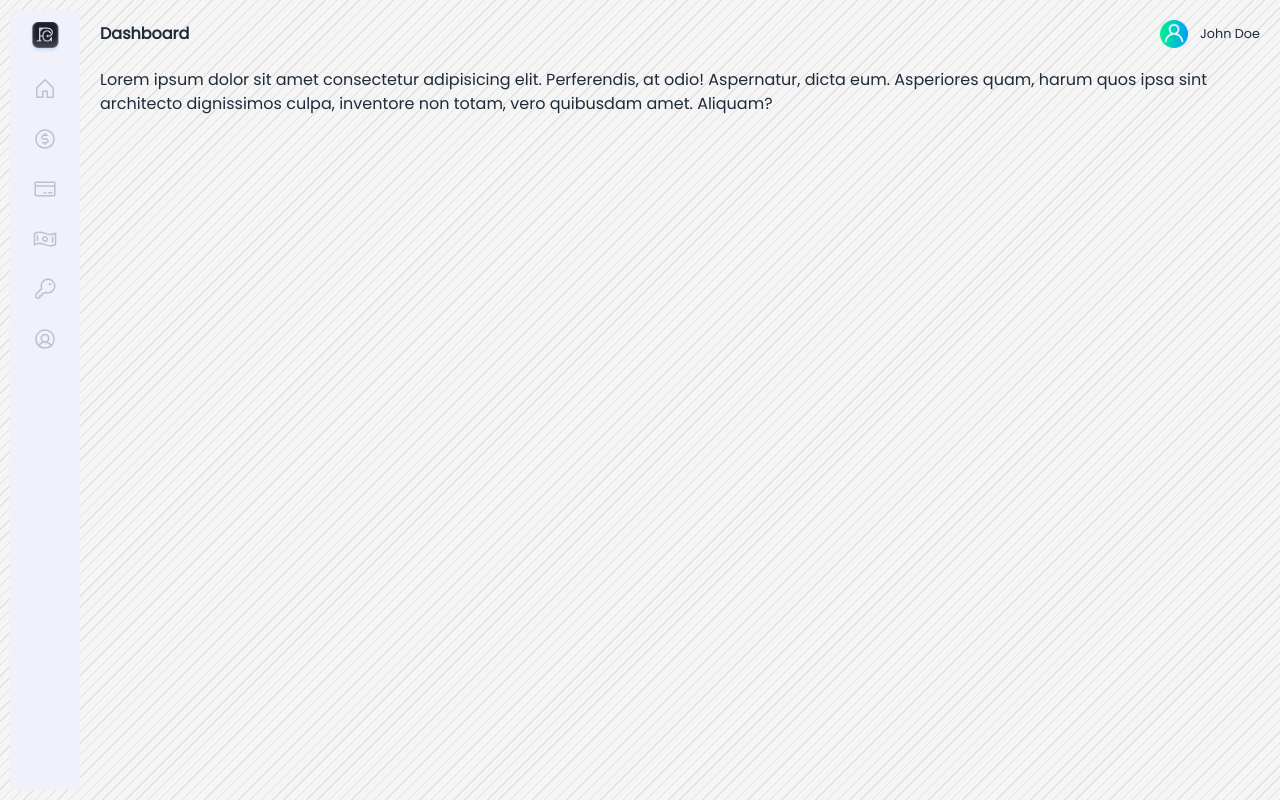
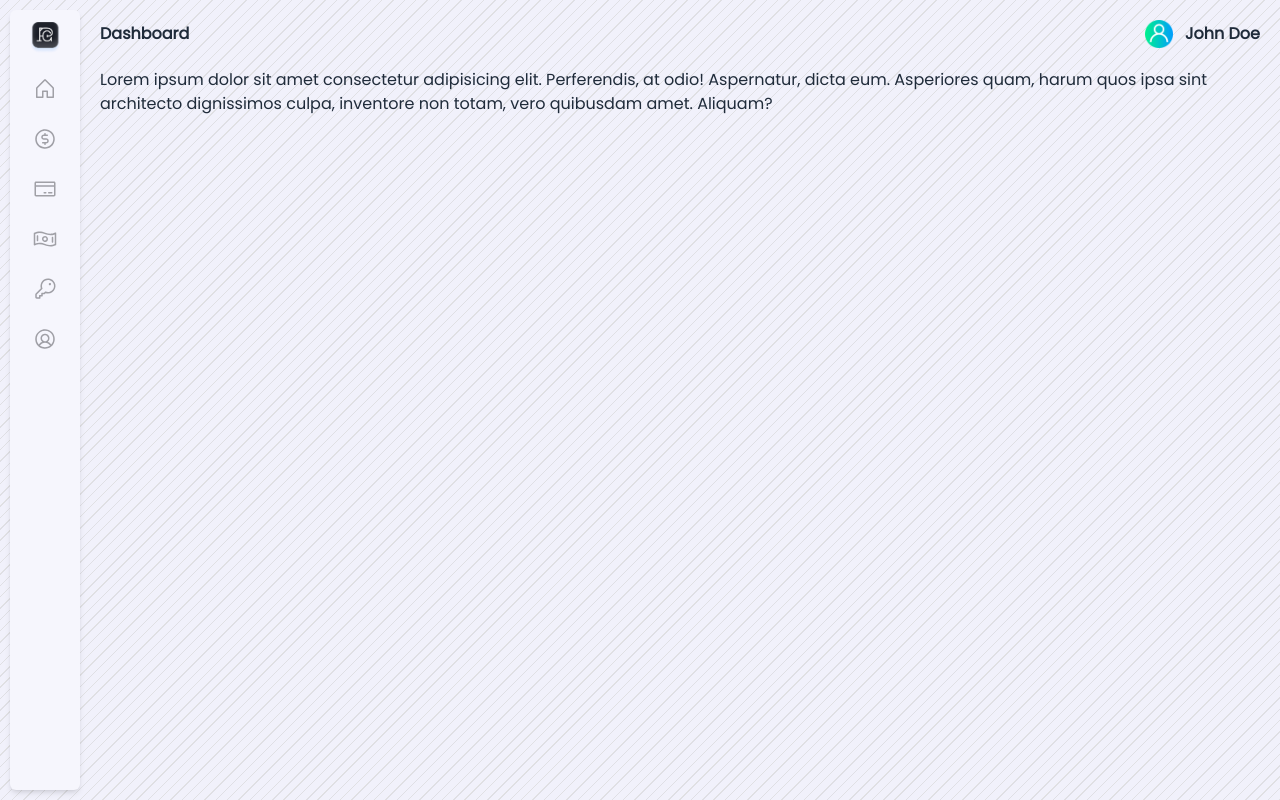
Before and after one commit to haydar-hilmy/GoalPocket-FE, a React (Vite) app: page / in a window 1280 px wide. Built offline with nearby package versions, Linux system fonts and the light colour scheme.

Commit message:
update header

```diff
--- /dev/null
+++ b/src/components/header/HeaderApp.jsx
@@ -0,0 +1,20 @@
+export const HeaderApp = () => {
+  return (
+    <>
+      <header className="flex flex-row justify-between py-5 items-center">
+        {/* Left Side */}
+        <div className="flex flex-row">
+          <h2 className="font-bold">Dashboard</h2>
+        </div>
+
+        {/* Right Side */}
+        <div className="flex flex-row">
+          <div className="flex flex-row gap-3 items-center cursor-pointer">
+            <img src="user/default-user.png" className="w-7" />
+            <small className="font-bold text-base">John Doe</small>
+          </div>
+        </div>
+      </header>
+    </>
+  );
+};
--- a/src/components/logo/Logo.jsx
+++ b/src/components/logo/Logo.jsx
@@ -2,7 +2,7 @@
 
     return (
         <>
-        <img className={`${variant}`} src="/logo/goalpocket-dark.png" alt="GoalPocket Logo" />
+        <img className={`${variant} cursor-pointer`} src="/logo/goalpocket-dark.png" alt="GoalPocket Logo" />
         </>
     )
 }
--- a/src/components/navbar/NavLink.jsx
+++ b/src/components/navbar/NavLink.jsx
@@ -2,7 +2,7 @@
 
 export const NavLink = ({ children, hrefTo }) => {
     return <Link className="
-    text-[#8E919F]
+    text-[#494a50]
     p-2.5
     duration-100
     rounded-lg
--- a/src/components/navbar/Navbar.jsx
+++ b/src/components/navbar/Navbar.jsx
@@ -6,7 +6,7 @@
 const Navbar = () => {
   return (
     <div className="bg-transparent flex flex-col h-[100vh] sticky top-0 left-0 w-fit">
-      <div className="my-2.5 ml-2.5 p-3 bg-bg_base rounded-md h-full w-fit flex flex-col items-center gap-3">
+      <div className="my-2.5 ml-2.5 p-3 shadow-md bg-bg_base rounded-md h-full w-fit flex flex-col items-center gap-3">
         <Logo />
         <nav className="flex flex-col gap-1">
           <NavLink hrefTo={"/"}><Icon.House /></NavLink>
--- a/src/layouts/AppLayout.jsx
+++ b/src/layouts/AppLayout.jsx
@@ -1,6 +1,7 @@
 import { Helmet } from "react-helmet-async";
 import Logo from "../components/logo/Logo";
 import Navbar from "../components/navbar/Navbar";
+import { HeaderApp } from "../components/header/HeaderApp";
 
 const AppLayout = ({ children, type = "App" }) => {
   return (
@@ -12,21 +13,7 @@
       <Navbar />
 
       <main className="px-5 pt-0 pb-5">
-        <header className="flex flex-row justify-between py-5 items-center">
-
-          {/* Left Side */}
-          <div className="flex flex-row">
-            <h2 className="font-bold">Dashboard</h2>
-          </div>
-
-          {/* Right Side */}
-          <div className="flex flex-row">
-            <div className="flex flex-row gap-3 items-center cursor-pointer">
-              <img src="user/default-user.png" className="w-7" />
-              <small>John Doe</small>
-            </div>
-          </div>
-        </header>
+        <HeaderApp />
         {children}
       </main>
     </div>
--- a/tailwind.config.js
+++ b/tailwind.config.js
@@ -10,7 +10,7 @@
         body: ["Poppins"],
       },
       colors: {
-        bg_base: "#F1F1FB",
+        bg_base: "#F6F6FD",
         text_dark: "#1F2B3A",
         primary: "#0087FF",
         warning: "#FF0004"
@@ -26,7 +26,7 @@
           backgroundColor: theme("colors.bg_base"),
           color: theme("colors.text_dark"),
           backgroundImage:
-          "repeating-linear-gradient(-45deg, #e1e1e1, #e1e1e1 1px, #f5f5f5 1px, #f5f5f5 8px)",
+          "repeating-linear-gradient(-45deg, #DEDEE7, #e1e1e1 1px, #F1F1FB 1px, #F1F1FB 8px)",
         },
         html: {
           scrollBehavior: "smooth",
```
